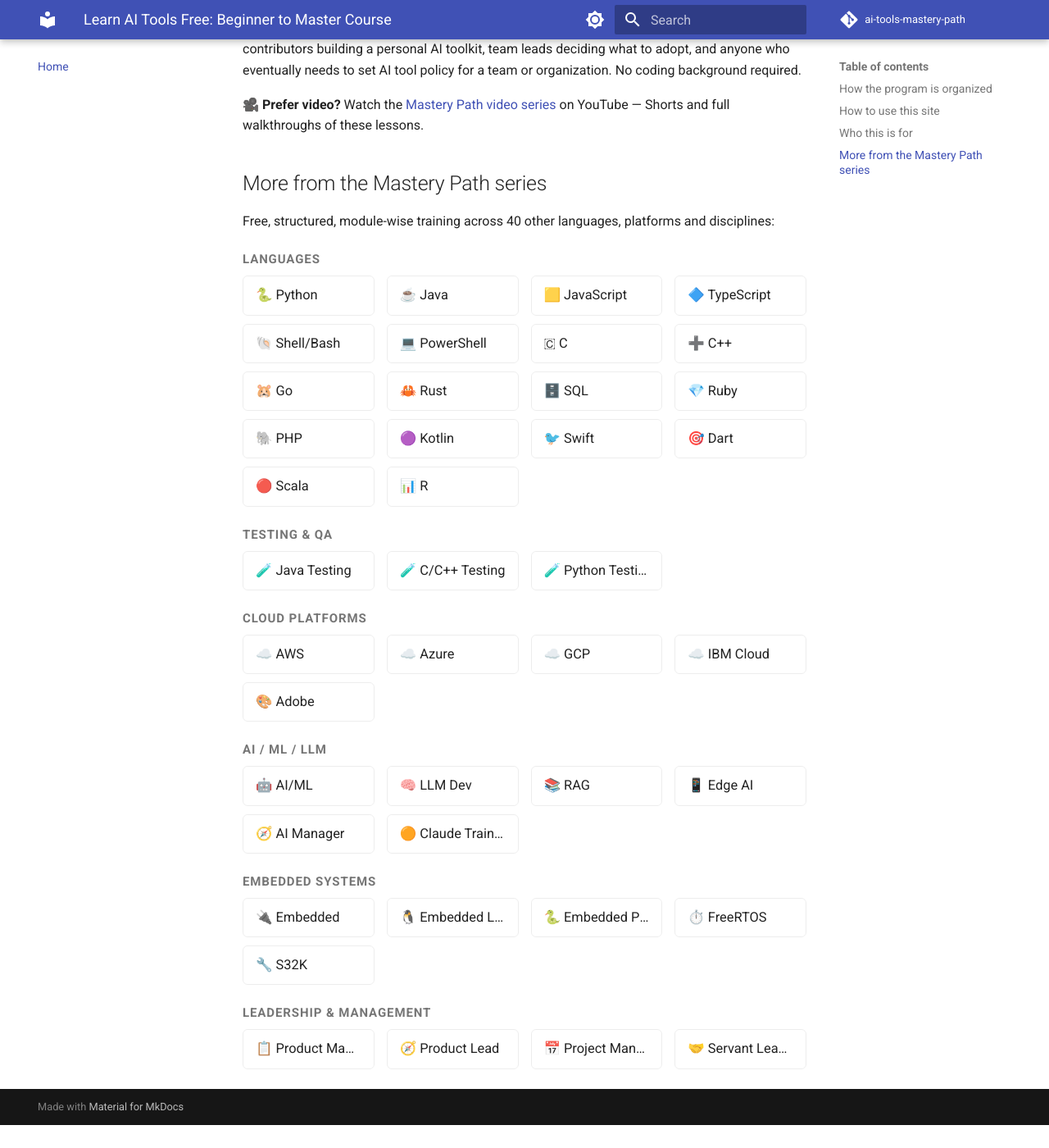
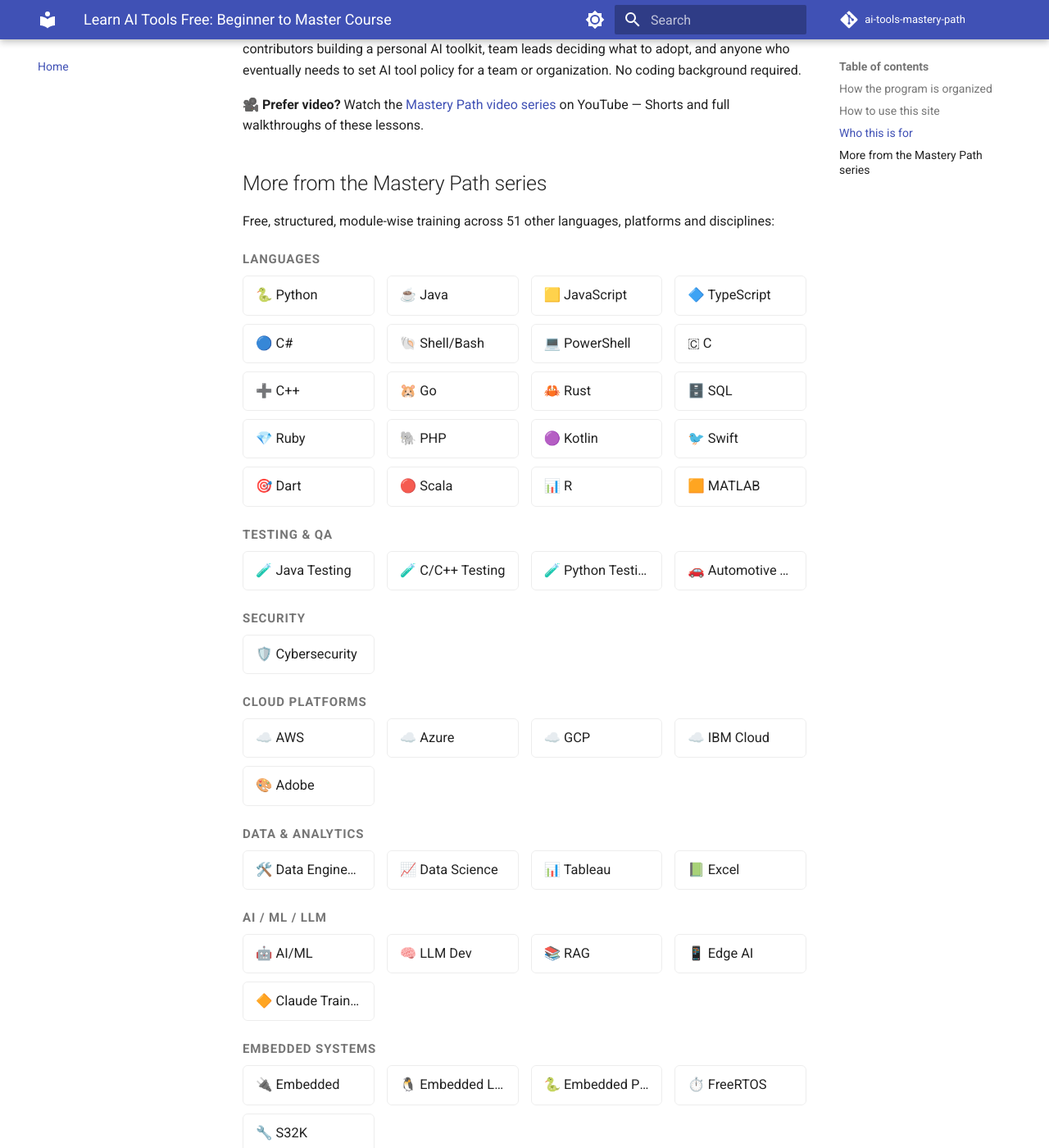
Before and after one commit to SIGILIPELLI/ai-tools-mastery-path, an MkDocs documentation site: the page built from docs/index.md, in a window 1280 px wide and 1400 px high, scrolled down 1401 px. Shown: the whole window at 82% size. Built offline with MkDocs 1.6.1 and Material for MkDocs 9.7.7, drawn with Linux system fonts in a browser that asks for light colours; comment, search, counter and statistics services are not loaded; before the commit the page ends 2773 px from its top, so only the background shows below that; some of the changed text lies outside the part shown.

Commit message:
Rebuild cross-link grid: add 10 new sites + Data & Analytics / Professional Skills categories
Co-Authored-By: Claude Opus 5 <noreply@anthropic.com>

```diff
--- a/docs/index.md
+++ b/docs/index.md
@@ -54,7 +54,7 @@ team or organization. No coding background required.
 
 ## More from the Mastery Path series
 
-Free, structured, module-wise training across 40 other languages, platforms and disciplines:
+Free, structured, module-wise training across 51 other languages, platforms and disciplines:
 
 <div class="mastery-grid-wrap">
 <p class="mastery-grid-category">Languages</p>
@@ -63,6 +63,7 @@ Free, structured, module-wise training across 40 other languages, platforms and
   <a href="https://sigilipelli.github.io/java-mastery-path/">☕ Java</a>
   <a href="https://sigilipelli.github.io/javascript-mastery-path/">🟨 JavaScript</a>
   <a href="https://sigilipelli.github.io/typescript-mastery-path/">🔷 TypeScript</a>
+  <a href="https://sigilipelli.github.io/csharp-mastery-path/">🔵 C#</a>
   <a href="https://sigilipelli.github.io/shell-mastery-path/">🐚 Shell/Bash</a>
   <a href="https://sigilipelli.github.io/powershell-mastery-path/">💻 PowerShell</a>
   <a href="https://sigilipelli.github.io/c-mastery-path/">🇨 C</a>
@@ -77,12 +78,18 @@ Free, structured, module-wise training across 40 other languages, platforms and
   <a href="https://sigilipelli.github.io/dart-mastery-path/">🎯 Dart</a>
   <a href="https://sigilipelli.github.io/scala-mastery-path/">🔴 Scala</a>
   <a href="https://sigilipelli.github.io/r-mastery-path/">📊 R</a>
+  <a href="https://sigilipelli.github.io/matlab-mastery-path/">🟧 MATLAB</a>
 </div>
 <p class="mastery-grid-category">Testing & QA</p>
 <div class="mastery-grid">
   <a href="https://sigilipelli.github.io/java-testing-mastery-path/">🧪 Java Testing</a>
   <a href="https://sigilipelli.github.io/cpp-testing-mastery-path/">🧪 C/C++ Testing</a>
   <a href="https://sigilipelli.github.io/python-testing-mastery-path/">🧪 Python Testing</a>
+  <a href="https://sigilipelli.github.io/automotive-testing-mastery-path/">🚗 Automotive Testing</a>
+</div>
+<p class="mastery-grid-category">Security</p>
+<div class="mastery-grid">
+  <a href="https://sigilipelli.github.io/cybersecurity-mastery-path/">🛡️ Cybersecurity</a>
 </div>
 <p class="mastery-grid-category">Cloud Platforms</p>
 <div class="mastery-grid">
@@ -92,14 +99,20 @@ Free, structured, module-wise training across 40 other languages, platforms and
   <a href="https://sigilipelli.github.io/ibm-cloud-mastery-path/">☁️ IBM Cloud</a>
   <a href="https://sigilipelli.github.io/adobe-mastery-path/">🎨 Adobe</a>
 </div>
+<p class="mastery-grid-category">Data & Analytics</p>
+<div class="mastery-grid">
+  <a href="https://sigilipelli.github.io/data-engineering-mastery-path/">🛠️ Data Engineering</a>
+  <a href="https://sigilipelli.github.io/data-science-mastery-path/">📈 Data Science</a>
+  <a href="https://sigilipelli.github.io/tableau-mastery-path/">📊 Tableau</a>
+  <a href="https://sigilipelli.github.io/excel-mastery-path/">📗 Excel</a>
+</div>
 <p class="mastery-grid-category">AI / ML / LLM</p>
 <div class="mastery-grid">
   <a href="https://sigilipelli.github.io/ai-ml-mastery-path/">🤖 AI/ML</a>
   <a href="https://sigilipelli.github.io/llm-dev-mastery-path/">🧠 LLM Dev</a>
   <a href="https://sigilipelli.github.io/rag-mastery-path/">📚 RAG</a>
   <a href="https://sigilipelli.github.io/edge-ai-mastery-path/">📱 Edge AI</a>
-  <a href="https://sigilipelli.github.io/ai-manager-mastery-path/">🧭 AI Manager</a>
-  <a href="https://sigilipelli.github.io/claude-training-mastery-path/">🟠 Claude Training</a>
+  <a href="https://sigilipelli.github.io/claude-training-mastery-path/">🔶 Claude Training</a>
 </div>
 <p class="mastery-grid-category">Embedded Systems</p>
 <div class="mastery-grid">
@@ -114,6 +127,12 @@ Free, structured, module-wise training across 40 other languages, platforms and
   <a href="https://sigilipelli.github.io/product-manager-mastery-path/">📋 Product Manager</a>
   <a href="https://sigilipelli.github.io/product-lead-mastery-path/">🧭 Product Lead</a>
   <a href="https://sigilipelli.github.io/project-manager-mastery-path/">📅 Project Manager</a>
+  <a href="https://sigilipelli.github.io/ai-manager-mastery-path/">🤖 AI Manager</a>
   <a href="https://sigilipelli.github.io/servant-leadership-mastery-path/">🤝 Servant Leadership</a>
 </div>
+<p class="mastery-grid-category">Professional Skills</p>
+<div class="mastery-grid">
+  <a href="https://sigilipelli.github.io/english-fluency-mastery-path/">🗣️ English Fluency & IELTS</a>
+  <a href="https://sigilipelli.github.io/workday-mastery-path/">🧑‍💼 Workday</a>
 </div>
+</div>
```
